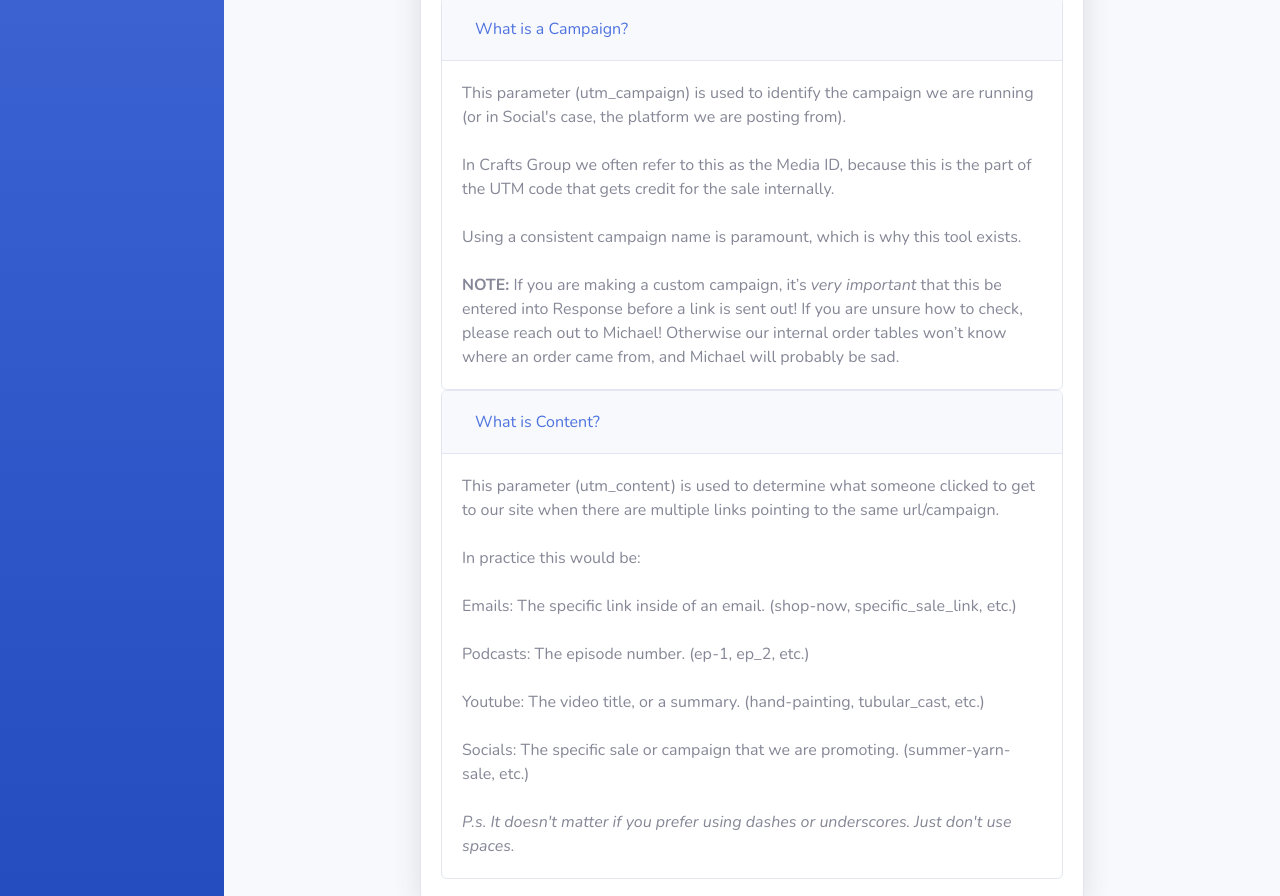
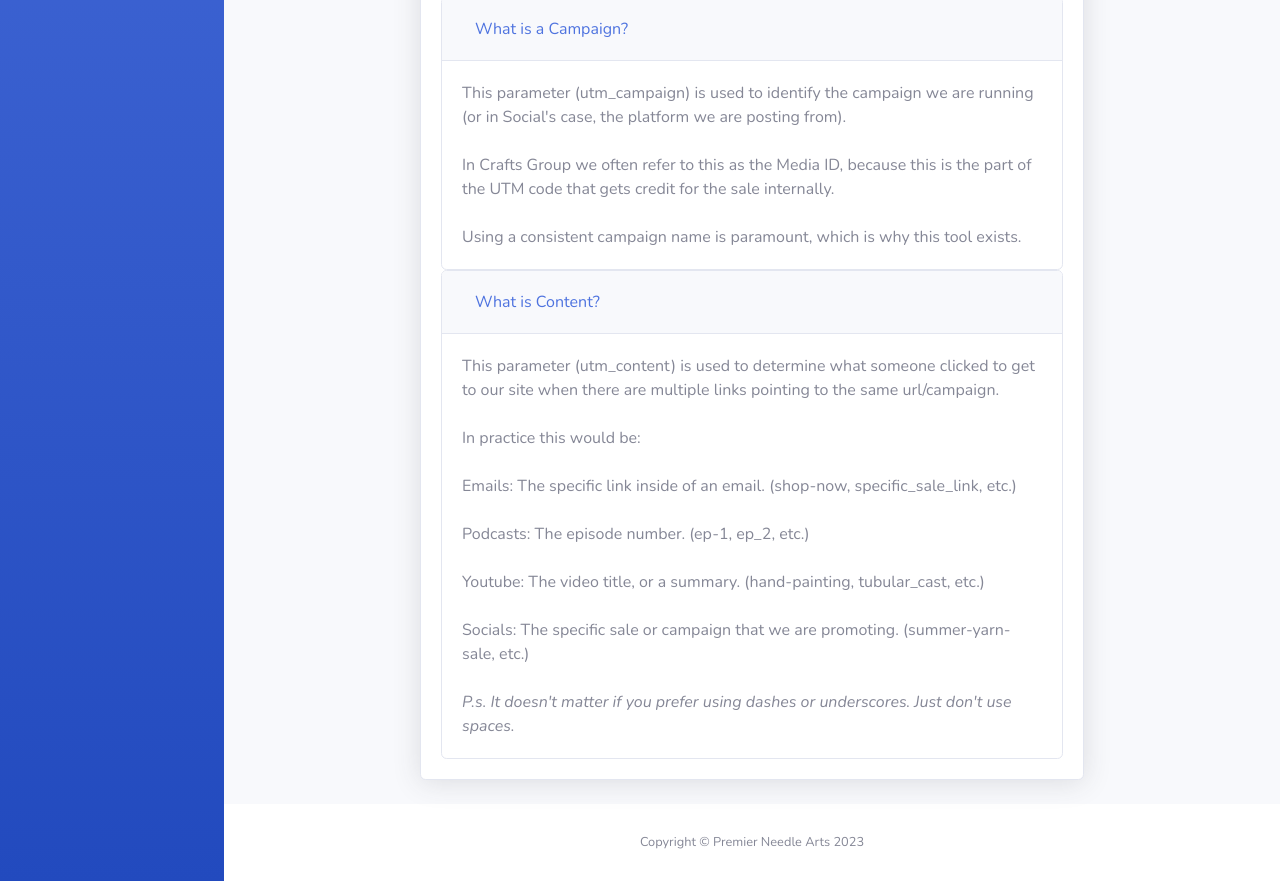
Before and after one commit to Premier-Needle-Arts/craftsmktg.com, a website built with Parcel: page utm-help.html in a window 1280 px wide. Shown: the part 909-1805 px from the top of the page. Built offline with nearby package versions, Linux system fonts and the light colour scheme.

Commit message:
documentation edit

```diff
--- a/utm-help.html
+++ b/utm-help.html
@@ -258,9 +258,6 @@
                                                 In Crafts Group we often refer to this as the Media ID, because this is the part of the UTM code that gets credit for the sale internally.
                                                 <br> <br>
                                                 Using a consistent campaign name is paramount, which is why this tool exists.
-                                                <br> <br>
-                                                <b>NOTE:</b> If you are making a custom campaign, it’s <i>very important</i> that this be entered into Response before a link is sent out!
-                                                If you are unsure how to check, please reach out to Michael! Otherwise our internal order tables won’t know where an order came from, and Michael will probably be sad.
                                               </div>
                                             </div>
                                         </div>
```
